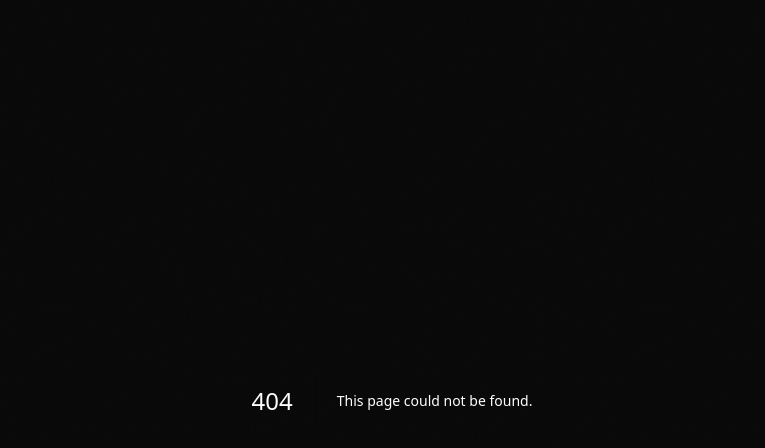
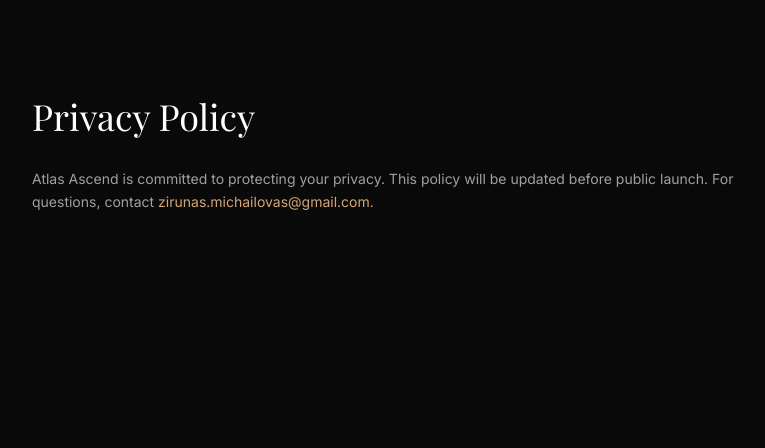
Before and after one commit to JerryWear/atlasascend-website, a Next.js app: page /privacy in a window 1280 px wide. Before the commit this address had no page. Shown: the top 448 px of the page, without its empty margins (248-1013 px from the left). Built offline with nearby package versions, Linux system fonts and the light colour scheme; a web font is replaced by a local one.

Commit message:
feat: stub privacy/terms pages and OG image placeholder

```diff
--- /dev/null
+++ b/app/privacy/page.tsx
@@ -0,0 +1,15 @@
+export default function PrivacyPolicy() {
+  return (
+    <main className="max-w-3xl mx-auto px-6 py-24">
+      <h1 className="font-playfair text-white text-4xl mb-8">Privacy Policy</h1>
+      <p className="font-inter text-white-muted text-sm leading-relaxed">
+        Atlas Ascend is committed to protecting your privacy. This policy will
+        be updated before public launch. For questions, contact{' '}
+        <a href="mailto:zirunas.michailovas@gmail.com" className="text-gold hover:underline">
+          zirunas.michailovas@gmail.com
+        </a>
+        .
+      </p>
+    </main>
+  )
+}
--- /dev/null
+++ b/app/terms/page.tsx
@@ -0,0 +1,15 @@
+export default function TermsOfService() {
+  return (
+    <main className="max-w-3xl mx-auto px-6 py-24">
+      <h1 className="font-playfair text-white text-4xl mb-8">Terms of Service</h1>
+      <p className="font-inter text-white-muted text-sm leading-relaxed">
+        Terms of Service for Atlas Ascend will be published before public
+        launch. For questions, contact{' '}
+        <a href="mailto:zirunas.michailovas@gmail.com" className="text-gold hover:underline">
+          zirunas.michailovas@gmail.com
+        </a>
+        .
+      </p>
+    </main>
+  )
+}
```
Also changed, not shown: public/og-image.svg (added).
